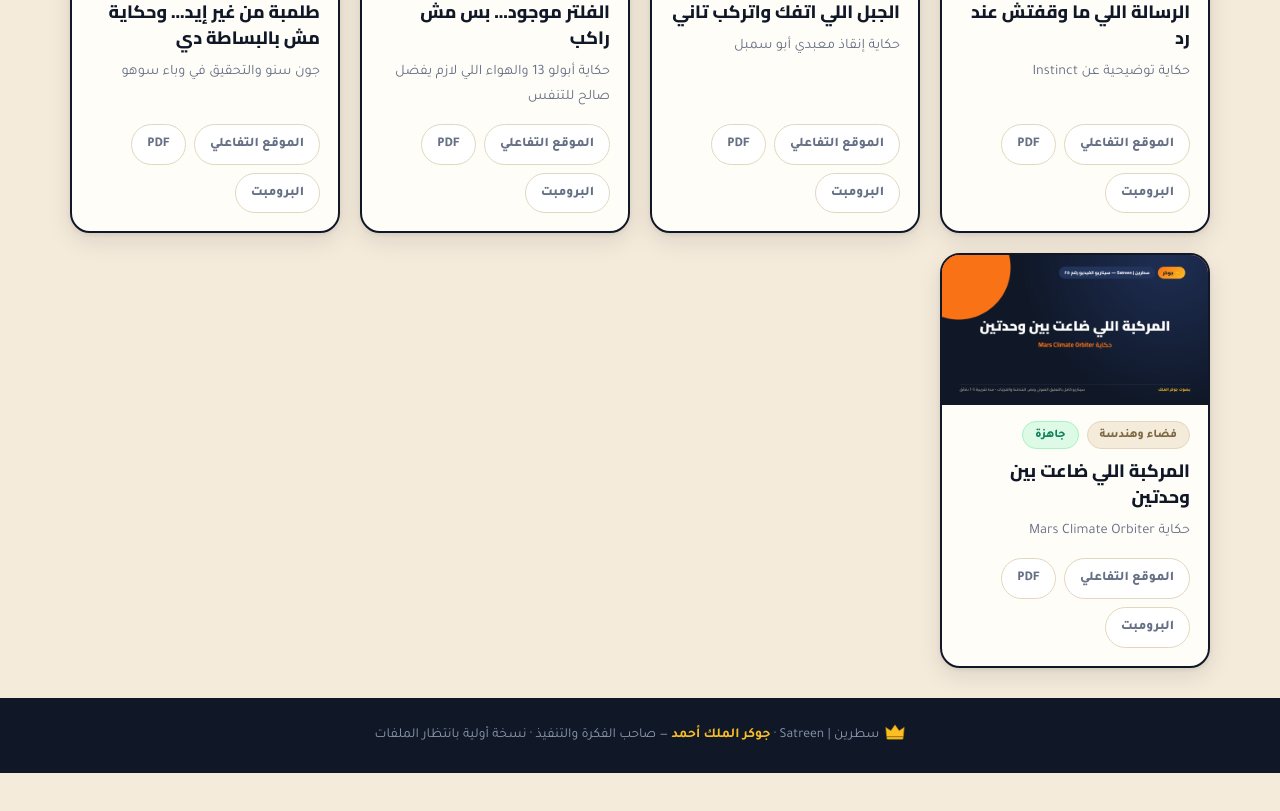
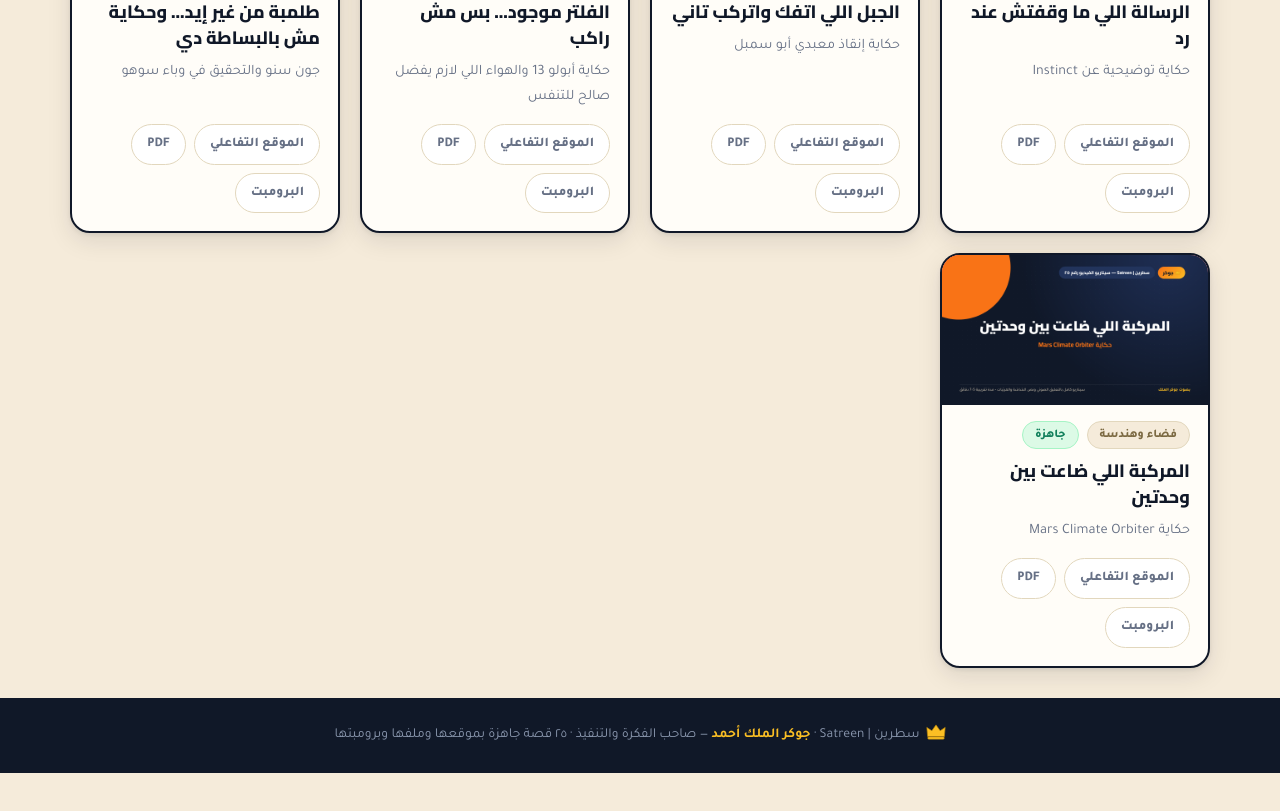
Before and after one commit to Joker20244/satreen-20, a plain HTML site: page index.html in a window 1280 px wide. Shown: the part 3298-4109 px from the top of the page. Drawn offline with Linux system fonts and the light colour scheme.

Commit message:
Fix PDF section-band page breaks (22-25) + update hub footer status

```diff
--- a/index.html
+++ b/index.html
@@ -187,7 +187,7 @@ footer .fcrown{width:20px;height:16px;vertical-align:-3px;margin-inline-end:6px}
 </aside>
 
 <footer>
-  <svg class="fcrown"><use href="#joker-crown"/></svg>سطرين | Satreen · <b>جوكر الملك أحمد</b> — صاحب الفكرة والتنفيذ · نسخة أولية بانتظار الملفات
+  <svg class="fcrown"><use href="#joker-crown"/></svg>سطرين | Satreen · <b>جوكر الملك أحمد</b> — صاحب الفكرة والتنفيذ · ٢٥ قصة جاهزة بموقعها وملفها وبرومبتها
 </footer>
 
 <!-- ====== manifest.json snapshot (project joker20, version 1, coordinator's file) ======
```
Also changed, not shown: 4 other files.
